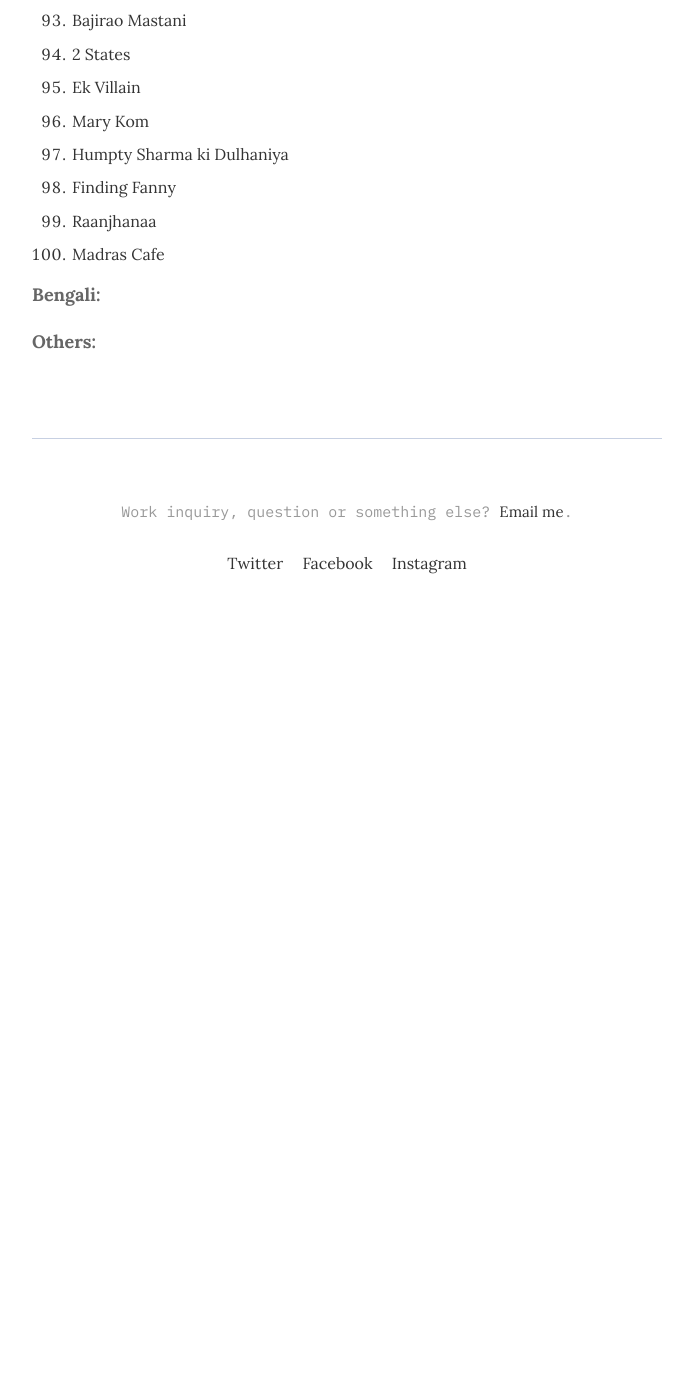
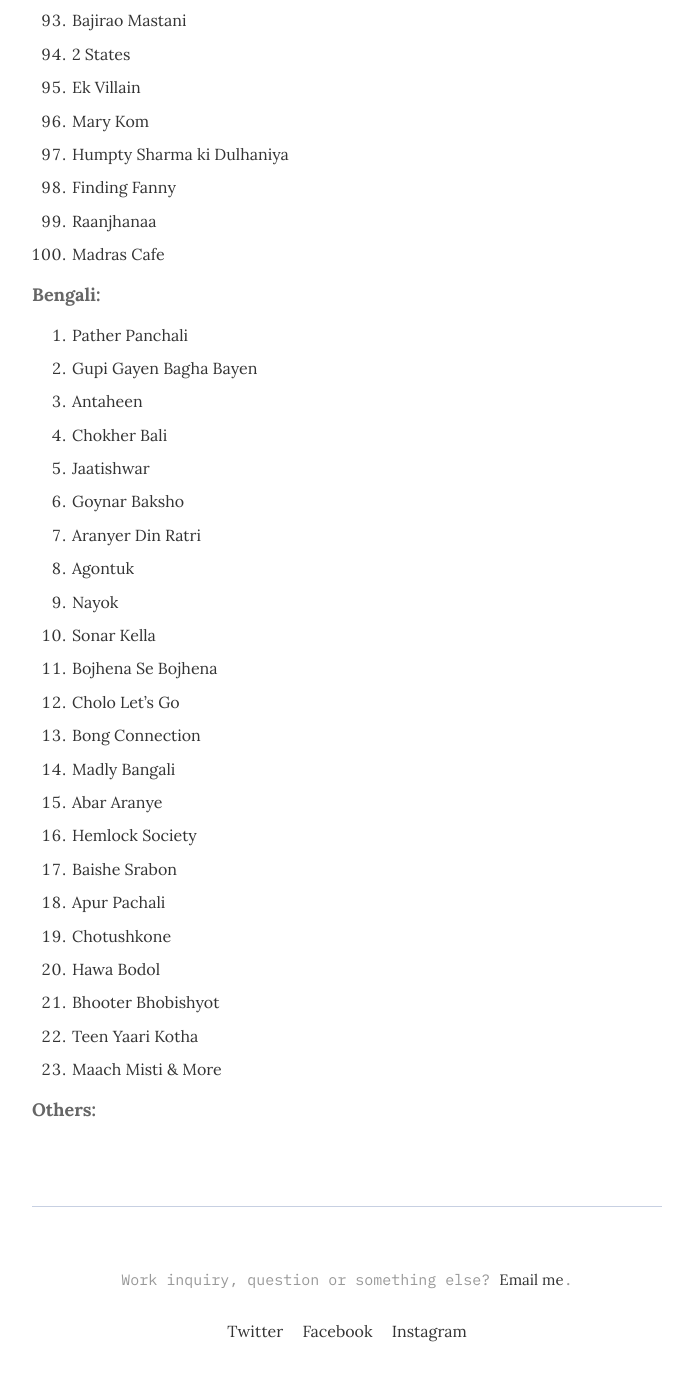
Before and after one commit to argumentativeyouth/pblog, a Jekyll site: the page built from _pages/movies.md, in a window 1280 px wide and 1400 px high, scrolled down 6737 px. Shown: the top 1381 px of the window, without its empty margins (293-986 px from the left). Built offline with Jekyll 4.4.1, drawn with Linux system fonts in a browser that asks for light colours; before the commit the page ends 7369 px from its top, so only the background shows below that.

Commit message:
Update movies.md

```diff
--- a/_pages/movies.md
+++ b/_pages/movies.md
@@ -209,5 +209,28 @@
 100. Madras Cafe
 
 **Bengali:**
+1. Pather Panchali
+2. Gupi Gayen Bagha Bayen
+3. Antaheen
+4. Chokher Bali
+5. Jaatishwar
+6. Goynar Baksho
+7. Aranyer Din Ratri
+8. Agontuk
+9. Nayok
+10. Sonar Kella
+11. Bojhena Se Bojhena
+12. Cholo Let's Go
+13. Bong Connection
+14. Madly Bangali
+15. Abar Aranye
+16. Hemlock Society
+17. Baishe Srabon
+18. Apur Pachali
+19. Chotushkone
+20. Hawa Bodol
+21. Bhooter Bhobishyot
+22. Teen Yaari Kotha
+23. Maach Misti & More
 
 **Others:**
```
